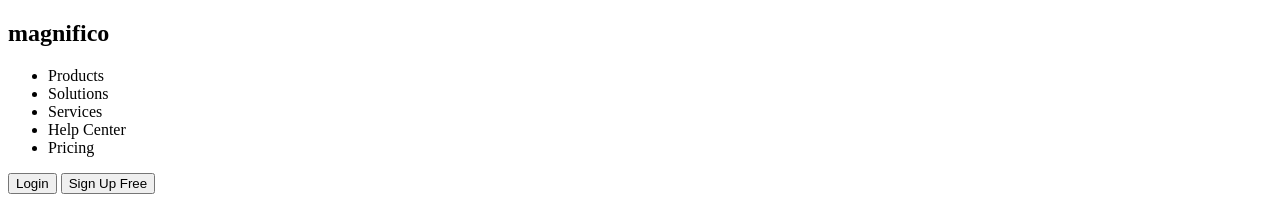
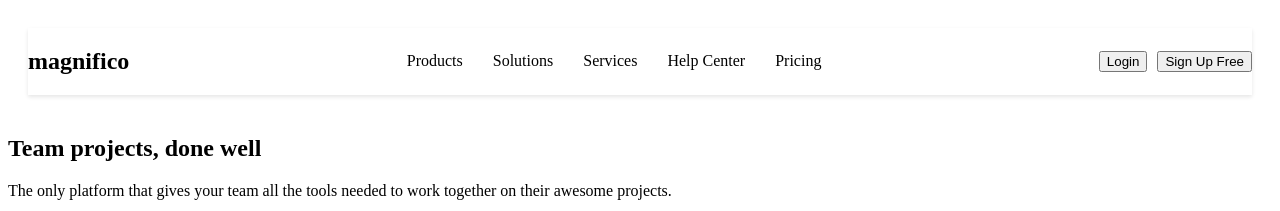
Before and after one commit to chiconcota/website-hoc, a plain HTML site: page index.html in a window 1280 px wide. Shown: the top 211 px of the page. Drawn offline with Linux system fonts and the light colour scheme; files whose address does not match are found by name.

Commit message:
cap nhat style

```diff
--- a/assets/styles.css
+++ b/assets/styles.css
@@ -0,0 +1,40 @@
+section.header {
+  background-color: #ffffff;
+  padding: 20px;
+  text-align: center;
+}
+header.header-sticky {
+  position: sticky;
+  top: 0;
+  z-index: 1000;
+  background-color: #ffffff;
+  box-shadow: 0 2px 4px rgba(0, 0, 0, 0.1);
+  display: flex;
+  align-items: center;
+  gap: 20px;
+  justify-content: center;
+}
+header.header-sticky h1.Logo {
+  margin-right: auto; /* Push the logo to the left */
+}
+nav{
+  justify-content: space-between;
+  align-items: center;
+  padding: 10px 20px;}
+  nav ul{
+    list-style: none;
+    margin: 0;
+    padding: 0;
+    display: flex;
+  }
+nav ul li {
+    margin: 0 15px;
+}
+header.header-sticky .acount {
+  display: flex;
+  align-items: center;
+  gap: 10px;
+  margin-left: auto;
+  flex-grow: 0;
+  flex-basis: auto;
+}
--- a/index.html
+++ b/index.html
@@ -5,13 +5,14 @@
   <meta charset="utf-8">
   <meta name="viewport" content="width=device-width, initial-scale=1">
   <title>magnifico</title>
-  <link rel="stylesheet" href="assets/">
+  <link rel="stylesheet" href="assets/styles.css">
+
 </head>
 
 <body>
- <section>
-    <header>
-        <h1> magnifico </h1>
+ <section class="header">
+    <header class="header-sticky">
+        <h1 class="Logo"> magnifico </h1>
         <nav>
             <ul>
                 <li>Products</li>
```
